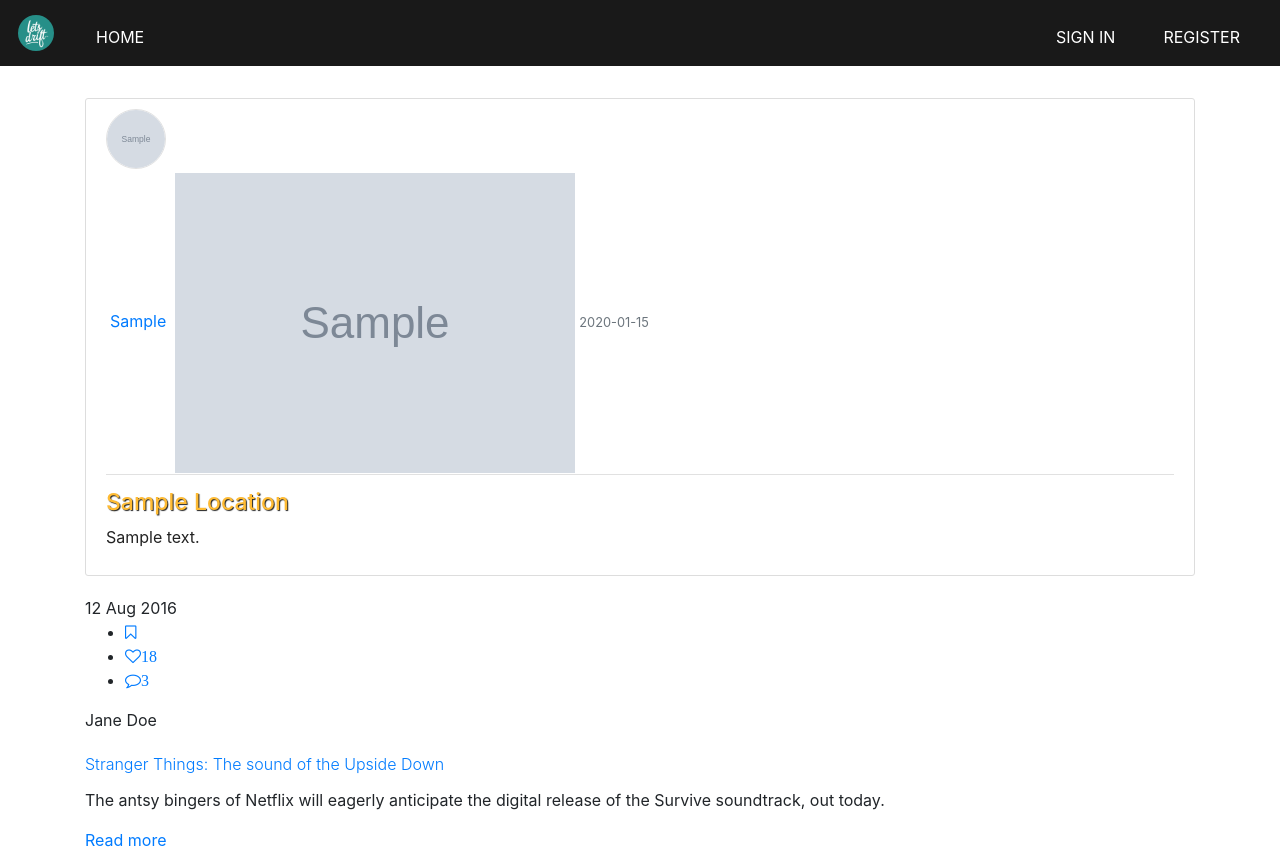
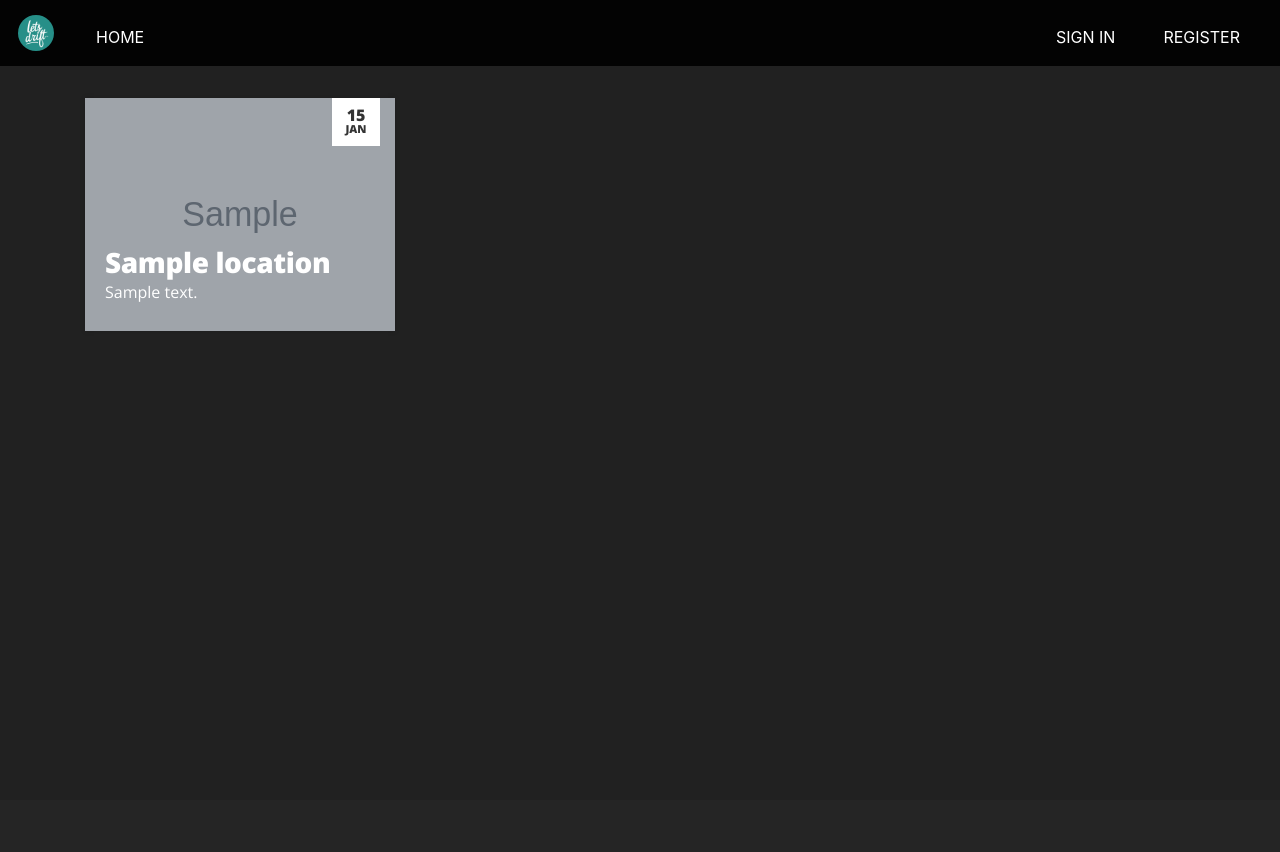
Before and after one commit to dan-jugz/Lets_Drift, a Python web app: template app/templates/home.html in a window 1280 px wide. After the commit the page ends 331 px from the top, so only its background shows below. Run offline with Jinja, Linux system fonts and the light colour scheme; the template is opened without the code that fills it: most values are stand-ins (such as "Sample title", 1, 10 or a date in 2020); grey boxes marked "Sample" are stand-in pictures; some libraries are stand-ins or nearby versions.

Commit message:
fix the stubborn cards for the home page

```diff
--- a/app/main/views.py
+++ b/app/main/views.py
@@ -177,8 +177,6 @@ def delete_drift(drift_id):
     View function to delete a drift post
     '''
     drift_post=DriftPost.query.get_or_404(drift_id)
-    if drift_post.author != current_user:
-        abort(403)
 
     db.session.delete(drift_post)
     db.session.commit()
--- a/app/static/css/drift.css
+++ b/app/static/css/drift.css
@@ -1,3 +1,6 @@
+@import url(https://fonts.googleapis.com/css?family=Open+Sans:400,800);
+@import url(https://code.ionicframework.com/ionicons/2.0.1/css/ionicons.min.css);
+
 * {
     box-sizing: border-box;
     font-size: 16px;
@@ -14,7 +17,9 @@
   body{
     /* background-image: linear-gradient(to right,#034378,#2d4e68); */
     height:100vh;
-  }
+    background-color: #212121;
+}
+
 
   a{
     text-decoration: none;
@@ -30,6 +35,7 @@
     margin-bottom: 32px;
     padding-bottom: 8px;
     background: rgba(0, 0, 0, .9) !important;
+    /* background: transparent !important; */
   }
 
   nav a.navbar-brand{
@@ -169,6 +175,127 @@
 	margin-top:22px;
 }
 
+.drift-row{
+  display: grid;
+  grid-template-columns: repeat(auto-fit,minmax(320px,1fr));
+  grid-gap:8px;
+
+}
+
+.drift-post-card {
+  background-color: #000000;
+  box-shadow: 0 0 5px rgba(0, 0, 0, 0.15);
+  color: #ffffff;
+  font-family: 'Open Sans', Arial, sans-serif;
+  font-size: 16px;
+  line-height: 1.6em;
+  max-width: 310px;
+  min-width: 250px;
+  overflow: hidden;
+  position: relative;
+  text-align: left;
+  width: 100%;
+}
+
+.drift-post-card * {
+  -webkit-box-sizing: border-box;
+  box-sizing: border-box;
+  -webkit-transition: all 0.25s ease;
+  transition: all 0.25s ease;
+}
+
+.drift-post-card img {
+  max-width: 100%;
+  vertical-align: top;
+  position: relative;
+  opacity: 0.75;
+}
+
+.drift-post-card figcaption {
+  padding: 25px 20px 25px;
+  position: absolute;
+  bottom: 0;
+  z-index: 1;
+}
+
+.drift-post-card .date {
+  background-color: #fff;
+  color: #333;
+  font-size: 18px;
+  font-weight: 800;
+  min-height: 48px;
+  min-width: 48px;
+  padding: 10px 0;
+  position: absolute;
+  right: 15px;
+  text-align: center;
+  text-transform: uppercase;
+  top: 0;
+}
+
+.drift-post-card .date span {
+  display: block;
+  line-height: 14px;
+}
+
+.drift-post-card .date .month {
+  font-size: 11px;
+}
+
+.drift-post-card h3,
+.drift-post-card p {
+  margin: 0;
+  padding: 0;
+}
+
+.drift-post-card h3 {
+  font-weight: 800;
+  letter-spacing: -0.4px;
+}
+
+.drift-post-card .hover {
+  position: absolute;
+  top: 0;
+  bottom: 0;
+  left: 0;
+  right: 0;
+  align-items: center;
+  background-color: rgba(236, 188, 46, 0.75);
+  display: flex;
+  font-size: 65px;
+  justify-content: center;
+  opacity: 0;
+}
+
+.drift-post-card a {
+  left: 0;
+  right: 0;
+  top: 0;
+  bottom: 0;
+  position: absolute;
+  z-index: 1;
+}
+
+.drift-post-card:hover .hover,
+.drift-post-card.hover .hover {
+  -webkit-transition-delay: 0.1s;
+  transition-delay: 0.1s;
+  opacity: 1;
+}
+
+.drift-post-card:hover figcaption,
+.drift-post-card.hover figcaption {
+  opacity: 0;
+}
+
+.drift-post-card:hover .date,
+.drift-post-card.hover .date {
+  -webkit-transform: translateY(-100%);
+  transform: translateY(-100%);
+}
+
+
+
 
 
   /* =============ennd home================================================= */
@@ -256,9 +383,11 @@
     text-align: center;
 }
 
-.card-container h3, .card-container h3>a{
+.card-container h3{
   text-transform: capitalize;
+
 }
+
 
 .card-container .role {
   color: #231e39;
--- a/app/static/js/drift.js
+++ b/app/static/js/drift.js
@@ -22,3 +22,11 @@ function scrollFunction() {
     document.getElementById("myBtn").style.display = "none";
   }
 }
+
+
+
+$(".hover").mouseleave(
+    function() {
+      $(this).removeClass("hover");
+    }
+  );
--- a/app/templates/home.html
+++ b/app/templates/home.html
@@ -1,68 +1,34 @@
 
-{% extends 'base.html'%} {% block content %} {% import 'bootstrap/wtf.html' as wtf%}{% for drift in drifts %}
+{% extends 'base.html'%} {% block content %} {% import 'bootstrap/wtf.html' as wtf%}
 
-<article class="drift content-section">
-    <img src="{{url_for('static',filename='profile_pics/'+drift.author.profile_image)}}" class="rounded-circle post-img" alt="">
-  <div class="post-body">
-    <div class="post-data">
-      <a href="{{url_for('main.profile',uname=drift.author.username)}}"
-        >{{ drift.author.username }}</a
-      >
-      <img src="{{url_for('static',filename='images/'+drift.drift_image)}}" class="" alt="">
-      <small class="text-muted">{{ drift.date.strftime("%Y-%m-%d") }}</small>
-    </div>
-    <h2 class="post-title">
-      <a href="{{url_for('main.single_driftpost',drift_id=drift.id)}}">{{
-        drift.location
-      }}</a>
-    </h2>
-    <p class="post-content">{{ drift.location_about}}</p>
-  </div>
-  <div class="post-footer">
-
-
-  </div>
-</article>
+<div class="drift-row">
+{% for drift in drifts %}
 
 <!-- ============================Expressive Cards========================================== -->
 
-<div class="row-drift-card">
-<div class="expressive drift-card">
-    <div class="wrapper">
-      <div class="header">
-        <div class="date">
-          <span class="day">12</span>
-          <span class="month">Aug</span>
-          <span class="year">2016</span>
-        </div>
-        <ul class="menu-content">
-          <li>
-            <a href="#" class="fa fa-bookmark-o"></a>
-          </li>
-          <li><a href="#" class="fa fa-heart-o"><span>18</span></a></li>
-          <li><a href="#" class="fa fa-comment-o"><span>3</span></a></li>
-        </ul>
-      </div>
-      <div class="data">
-        <div class="content">
-          <span class="author">Jane Doe</span>
-          <h1 class="title"><a href="#">Stranger Things: The sound of the Upside Down</a></h1>
-          <p class="text">The antsy bingers of Netflix will eagerly anticipate the digital release of the Survive soundtrack, out today.</p>
-          <a href="#" class="button">Read more</a>
-        </div>
-      </div>
-    </div>
-  </div>
+    <figure class="drift-post-card">
+        <img src="{{url_for('static',filename='images/'+drift.drift_image)}}" alt="" />
+        <div class="date"><span class="day">{{ drift.date.strftime("%d") }}</span><span class="month">{{ drift.date.strftime("%b") }}</span></div>
+        <figcaption>
+          <h3>{{
+              drift.location
+            }}</h3>
+          <p>{{ drift.location_about}}</p>
+        </figcaption>
+        <div class="hover"><i class="ion-android-open"></i></div>
+        <a href="{{url_for('main.single_driftpost',drift_id=drift.id)}}"></a>
+      </figure>
+
+
+<!-- =============================expressive card end============================================= -->
+{% endfor %}
 </div>
-
-</div>
-
 
 <a href="#" class="float" id="myBtn" data-toggle='modal' data-target='#create_drift_modal'>
     <i class="fa fa-plus my-float"></i>
     </a>
 
-   <!-- modal -->
+   <!--================== modal =================================================-->
    <div class="modal" tabindex="-1" role="dialog" id='create_drift_modal'>
     <div class="modal-dialog" role="document">
       <div class="modal-content">
@@ -86,7 +52,7 @@
       </div>
     </div>
   </div>
-  <!-- modal end -->
+  <!-- ==============================modal end ===========================================-->
 
 
 
@@ -102,10 +68,8 @@
         </div>
       </div>
     </div> -->
-<!-- ======================preloader end========================================= -->
+    <!-- ======================preloader end========================================= -->
 
 
-<!-- ====================================================================== -->
-
-
-{% endfor %} {% endblock content %}
+    <!-- ====================================================================== -->
+     {% endblock content %}
--- a/app/templates/profile/user_profile.html
+++ b/app/templates/profile/user_profile.html
@@ -50,14 +50,14 @@
           src="{{url_for('static',filename='profile_pics/'+drift.user.profile_image)}}"
           alt=""
       />
-      <h3> <a href="{{url_for('main.profile',uname=drift.user.username)}}">{{drift.user.username}}</a></h3>
+      <h3>{{drift.user.username}}</h3>
 
       <p>
          <br>
       </p>
       <div class="buttons">
 
-        <button class="primary call-btn">
+        <button class="primary ghost call-btn">
             <a href="tel:{{drift.user.phone_number}}"> <span class="fa fa-phone"></span>{{ drift.user.phone_number}}</a>
         </button>
 
```
Also changed, not shown: app/static/images/Lodwar.jpeg (added), app/static/images/Nairobi.jpeg (added), app/static/images/Naivasha.jpeg (added), app/static/images/Nakueru.jpeg (added), app/static/images/another one.jpeg (added), app/static/profile_pics/yobra.png (added).
